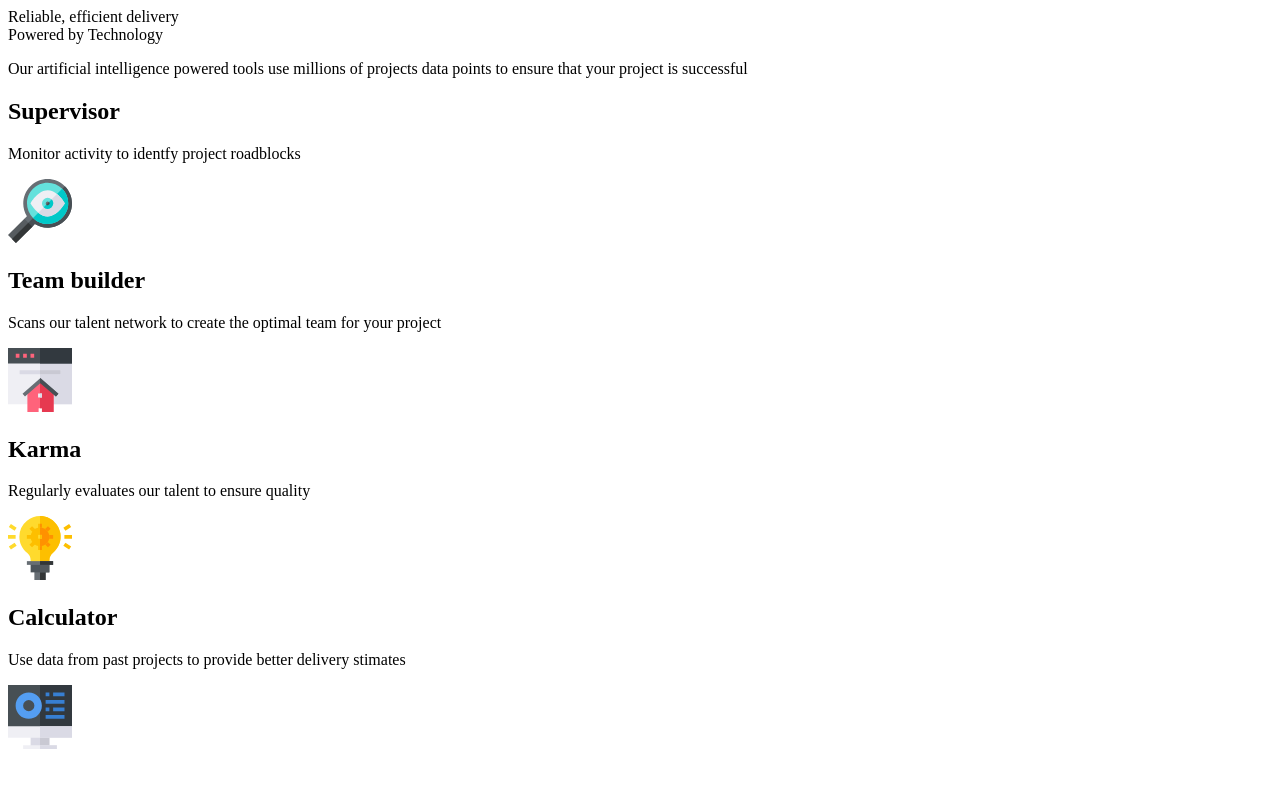
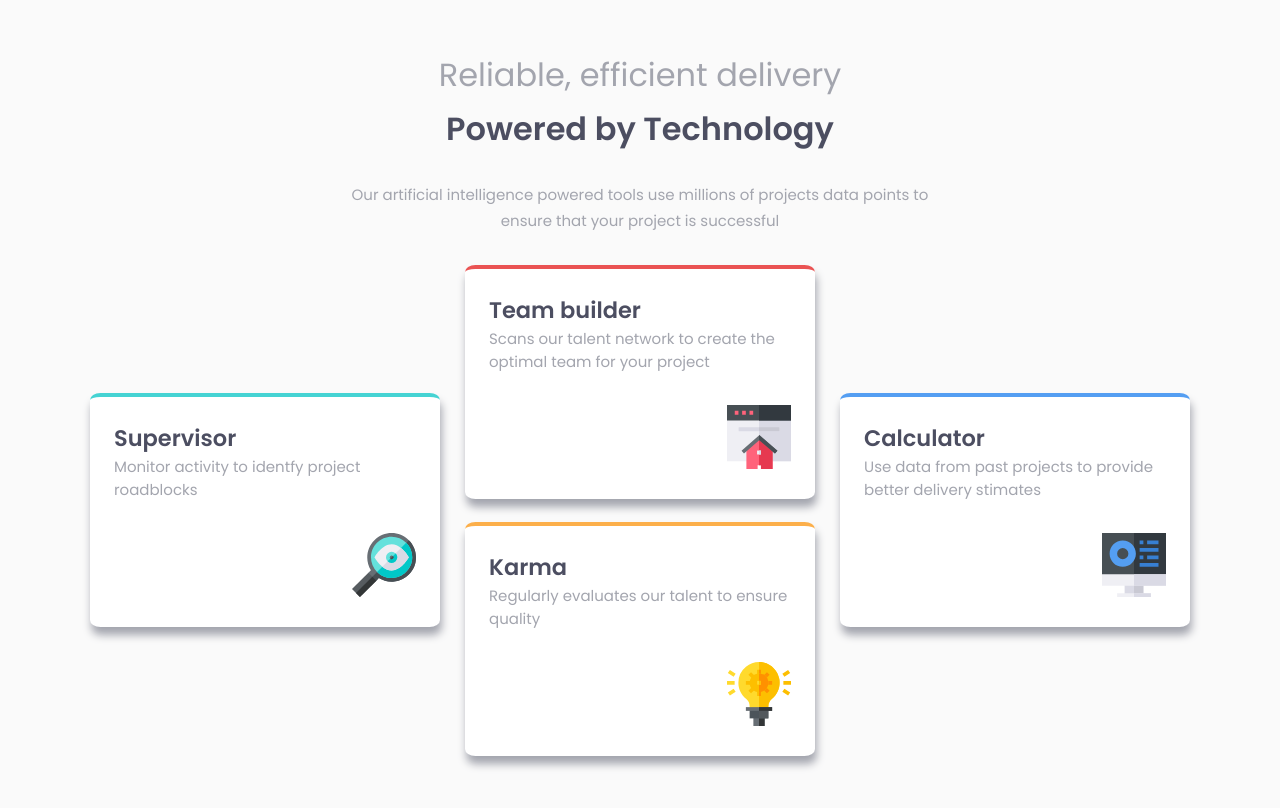
Before and after one commit to Chrissus14/frontend-mentor-four-card, a plain HTML site: page index.html in a window 1280 px wide. Drawn offline with Linux system fonts and the light colour scheme.

Commit message:
modificacion html y estilos agregados

```diff
--- /dev/null
+++ b/css/styles.css
@@ -0,0 +1,97 @@
+@import url("https://fonts.googleapis.com/css2?family=Poppins:wght@200;400;600&display=swap");
+:root {
+  --font-color-titulo:  hsl(234, 12%, 34%);
+  --font-color-subtitulo: hsl(229, 6%, 66%);
+  --font-color-texto:   hsl(229, 6%, 66%);
+  --card-red: hsl(0, 78%, 62%);
+  --card-cyan:  hsl(180, 62%, 55%);
+  --card-orange:  hsl(34, 97%, 64%);
+  --card-blue: hsl(212, 86%, 64%);
+}
+* {
+  margin: 0;
+  box-sizing: border-box;
+}
+.contenedor {
+  background-color: hsl(0, 0%, 98%);
+  font-family: 'Poppins', sans-serif;
+  font-size: 15px;
+  padding: 2rem;
+  text-align: center;
+}
+.encabezado {
+  line-height: 1.7;
+  margin-top: 4rem;
+  margin-bottom: 3rem;
+}
+ .encabezado__titulo {
+  color: var(--font-color-subtitulo);
+}
+.tinny {
+  font-weight: lighter;
+}
+.negrita {
+  color: var(--font-color-titulo);
+}
+.encabezado__parrafo {
+  color: var(--font-color-texto);
+}
+
+/*    Card      */
+.card {
+  background-color: white;
+  border-radius: 3%;
+  box-shadow: 0.1rem .5rem .5rem var(--font-color-texto);
+  display: flex;
+  flex-direction: column;
+  align-items: flex-start;
+  margin-bottom: 1.4rem;
+  padding: 1.5rem;
+  text-align: center;
+}
+.card__border--cyan {
+  border-top: .3rem solid var(--card-cyan);
+}
+.card__border--red {
+  border-top: .3rem solid var(--card-red);
+}
+.card__border--orange {
+  border-top: .3rem solid var(--card-orange);
+}
+.card__border--blue {
+  border-top: .3rem solid var(--card-blue);
+}
+.card__title {
+  color: var(--font-color-titulo)
+}
+.card__text {
+  color: var(--font-color-texto);
+  text-align: left;
+  margin-bottom: 2rem;
+}
+.card__icon {
+  align-self: flex-end;
+}
+
+@media only screen and (min-width: 745px) {
+  .contenedor {
+    margin: 0 auto;
+  }
+  .encabezado {
+    margin: 1rem auto 2rem auto;
+    width: 50%;
+  }
+  .encabezado__titulo {
+    font-size: 2rem;
+  }
+  .grid__row{
+    max-width: 1100px;
+    margin: 0 auto;
+    display: flex;
+    align-items: center;
+    justify-content: space-between;
+  }
+  .card {
+    width: 350px;
+  }
+}
--- a/index.html
+++ b/index.html
@@ -7,6 +7,7 @@
   <!-- displays site properly based on user's device -->
 
   <link rel="icon" type="image/png" sizes="32x32" href="./images/favicon-32x32.png">
+  <link rel="stylesheet" href="./css/styles.css">
 
   <title>Frontend Mentor | Four card feature section</title>
 
@@ -15,37 +16,60 @@
 <body>
   <main class="contenedor">
     <section class="encabezado">
-      <span class="encabezado__titulo">Reliable, efficient delivery</span>
-      <br>
-      <span class="encabezado__titulo negrita">Powered by Technology</span>
+      <h1 class="encabezado__titulo"><span class="tinny">Reliable, efficient delivery</span><br><span
+          class="encabezado__titulo negrita">Powered by
+          Technology</span></h1>
+
       <br>
       <p class="encabezado__parrafo">Our artificial intelligence powered tools use millions of projects data points to
         ensure that your project is successful</p>
     </section>
 
-    <section class="card">
+    <section class="card__grid">
+
+      <div class="grid__row">
+
+        <div class="grid__column">
+          <section class="card card__cyan card__border--cyan">
             <h2 class="card__title">Supervisor</h2>
             <p class="card__text">Monitor activity to identfy project roadblocks</p>
-      <img class="card__icon" src="./images/icon-supervisor.svg" alt="icono supervisor">
+            <div class="card__icon">
+              <img class="card__img" src="./images/icon-supervisor.svg" alt="icono supervisor">
+            </div>
+          </section>
+        </div>
+
+        <div class="grid__column">
+          <section class="card card__red card__border--red">
+            <h2 class="card__title">Team builder</h2>
+            <p class="card__text">Scans our talent network to create the optimal team for your project</p>
+            <div class="card__icon">
+              <img class="card__img" src="./images/icon-team-builder.svg" alt="icono team builder">
+            </div>
           </section>
 
-    <section class="card">
-      <h2 class="card__title">Team builder</h2>
-      <p class="card__text">Scans our talent network to create the optimal team for your project</p>
-      <img class="card__icon" src="./images/icon-team-builder.svg" alt="icono team builder">
-    </section>
-
-    <section class="card">
+          <section class="card card__orange card__border--orange">
             <h2 class="card__title">Karma</h2>
             <p class="card__text">Regularly evaluates our talent to ensure quality</p>
-      <img class="card__icon" src="./images/icon-karma.svg" alt="icono karma">
+            <div class="card__icon">
+              <img class="card__img" src="./images/icon-karma.svg" alt="icono karma">
+            </div>
           </section>
+        </div>
 
-    <section class="card">
+        <div class="grid__column">
+          <section class="card card__blue card__border--blue">
             <h2 class="card__title">Calculator</h2>
             <p class="card__text">Use data from past projects to provide better delivery stimates</p>
-      <img class="card__icon" src="./images/icon-calculator.svg" alt="icono calculator">
+            <div class="card__icon">
+              <img class="card__img" src="./images/icon-calculator.svg" alt="icono calculator">
+            </div>
           </section>
+    </section>
+    </div>
+
+    </div>
+
   </main>
 </body>
 
```
Lines whose indentation alone changed are shown as unchanged.
